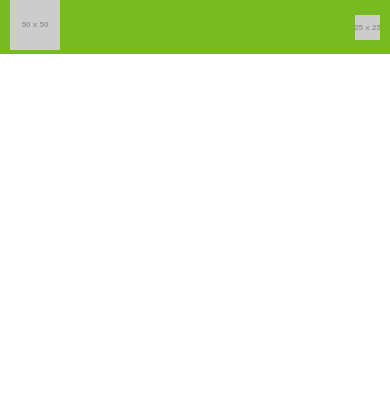
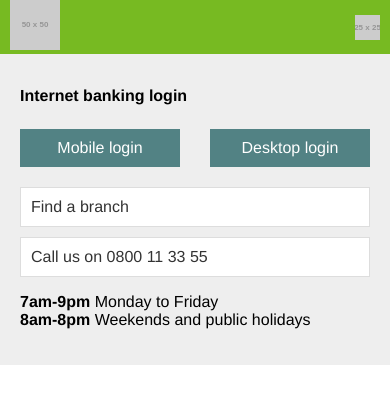
Before and after one commit to Millen-yoobee/kiwibank-remake, a plain HTML site: page index.html in a window 390 px wide. Drawn offline with Linux system fonts and the light colour scheme; placeholder pictures from the web are drawn by us.

Commit message:
Mobile banking section

```diff
--- a/css/styles.css
+++ b/css/styles.css
@@ -22,6 +22,51 @@ nav ul {
 	display: none;
 }
 
+#mobile-banking {
+	background-color: #eeeeee;
+	padding: 20px;
+	font-family: Helvetica, Arial;
+}
+
+#mobile-banking h1 {
+	font-size: 16px;
+}
+
+.login {
+	background-color:  #528284;
+	color: #ffffff;
+	width: 40%;
+	text-align: center;
+}
+.login + .login {
+		float: right;
+	}
+
+#mobile-banking a {
+	display: inline-block;
+	padding: 10px;
+	text-decoration: none;
+	margin: 10px 0;
+}
+
+#mobile-banking .contact {
+	background-color: #fff;
+	display: block;
+	color: #333333;
+	border: 1px solid #dddddd;
+}
+
+#mobile-banking ul {
+	list-style: none;
+	padding-left: 0;
+}
+
+@media all and (min-width: 600px) {
+
+	#mobile-banking {
+		display: none;
+	}
+}
 
 @media all and (min-width: 720px) {
 	nav ul {
--- a/index.html
+++ b/index.html
@@ -3,15 +3,10 @@
 
 	<head>
 		<meta charset="utf-8">
-
-		<!-- The first comment line can only be placed after the charset line -->
-
 		<title> Home </title>
 		<meta name="description" content="Between 150 and 160 characters">
 		<link rel="stylesheet" href="css/styles.css">
-
 	</head>
-
 
 	<body>
 
@@ -26,15 +21,25 @@
 					<li> <a href="#">Join <span>Kiwibank</span> </a></li>
 					<li> <a href="#">About</a></li>
 					<li> <a href="#">Contact <span>Us</span> </a></li>
-
 				</ul>
 				<ul>
 					<li> <a href="#">O</a></li>
 					<li> <a href="#">Internet banking</a></li>
 				</ul>
 			</div>
+		</nav>
 
-		</nav>
+		<section id="mobile-banking">
+			<h1>Internet banking login</h1>
+			<a href="#" class="login">Mobile login</a>
+			<a href="#" class="login">Desktop login</a>
+			<a href="#" class="contact">Find a branch</a>
+			<a href="tel:0800113355" class="contact">Call us on 0800 11 33 55</a>
+			<ul>
+				<li><strong>7am-9pm</strong> Monday to Friday</li>
+				<li><strong>8am-8pm</strong> Weekends and public holidays</li>
+			</ul>
+		</section>
 
 	</body>
 </html>
```
Lines whose indentation alone changed are shown as unchanged.
